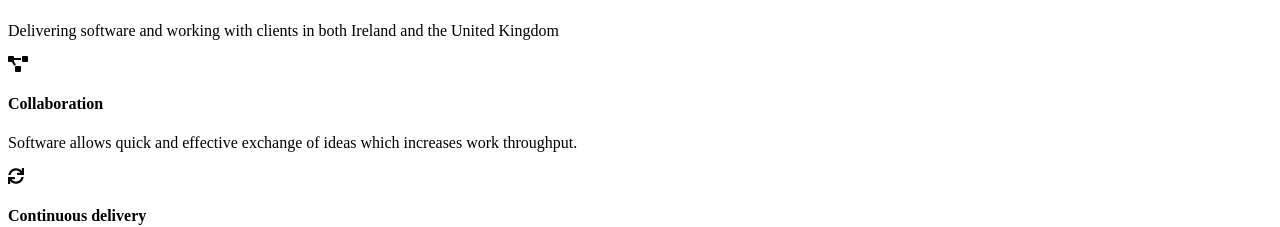
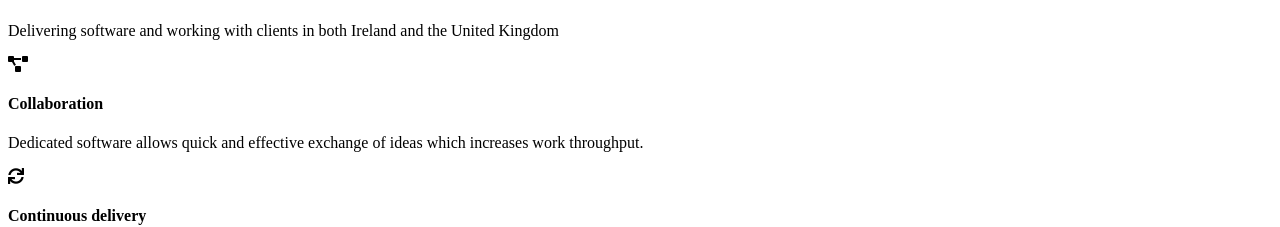
Before and after one commit to Dasmicrobot/dasmicrobot-www, a website: page app/page-about/tmpl.html in a window 1280 px wide. Shown: the part 3080-3307 px from the top of the page. Drawn offline with nearby package versions, Linux system fonts and the light colour scheme; files that its build step writes are made by us from their sources.

Commit message:
Text change

```diff
--- a/app/page-about/operations.html
+++ b/app/page-about/operations.html
@@ -32,7 +32,7 @@
             <i class="fas fa-project-diagram"></i>
           </span>
           <h4 class="h6 text-white font-weight-semi-bold mb-3">Collaboration</h4>
-          <p class="text-white-70">Software allows quick and effective exchange of ideas which increases work throughput.</p>
+          <p class="text-white-70">Dedicated software allows quick and effective exchange of ideas which increases work throughput.</p>
           <!-- End Icon Block -->
         </div>
 
```
